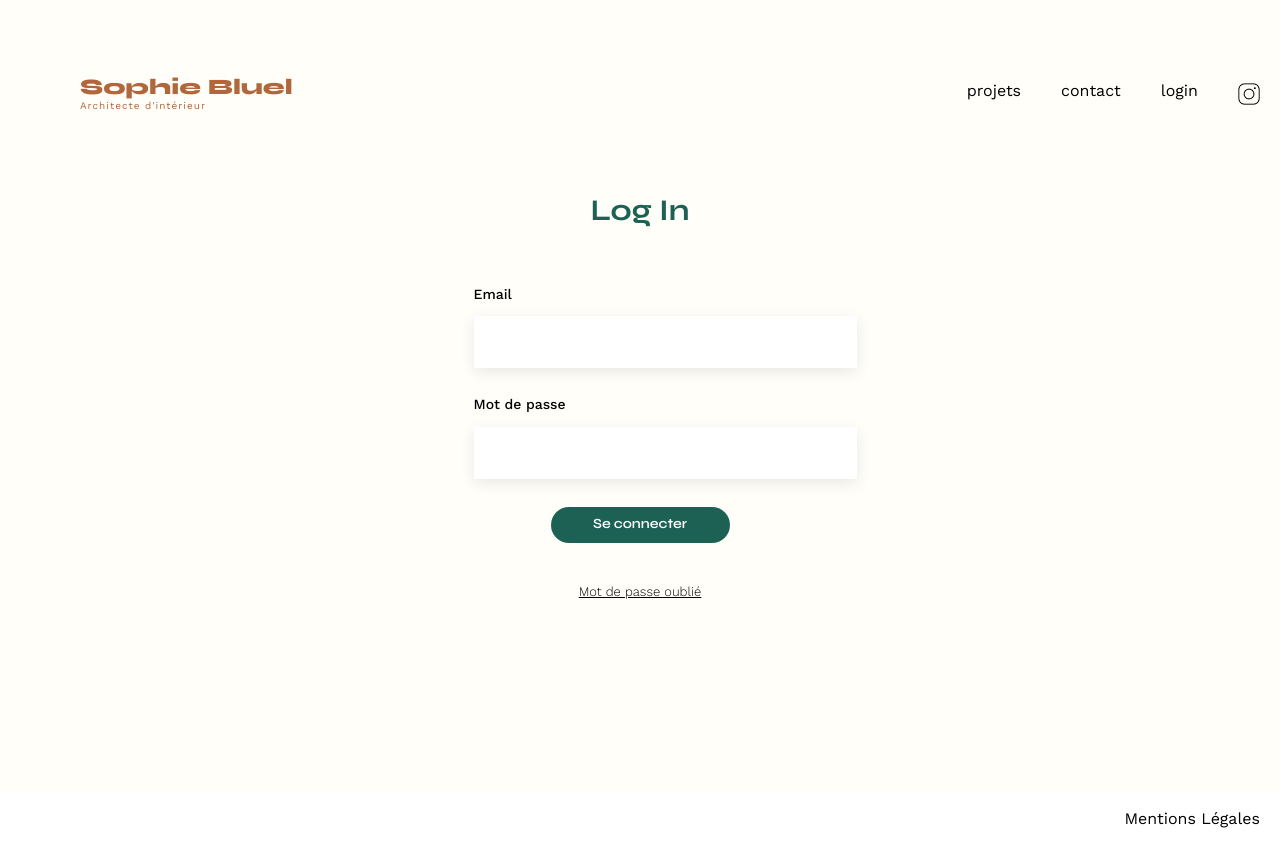
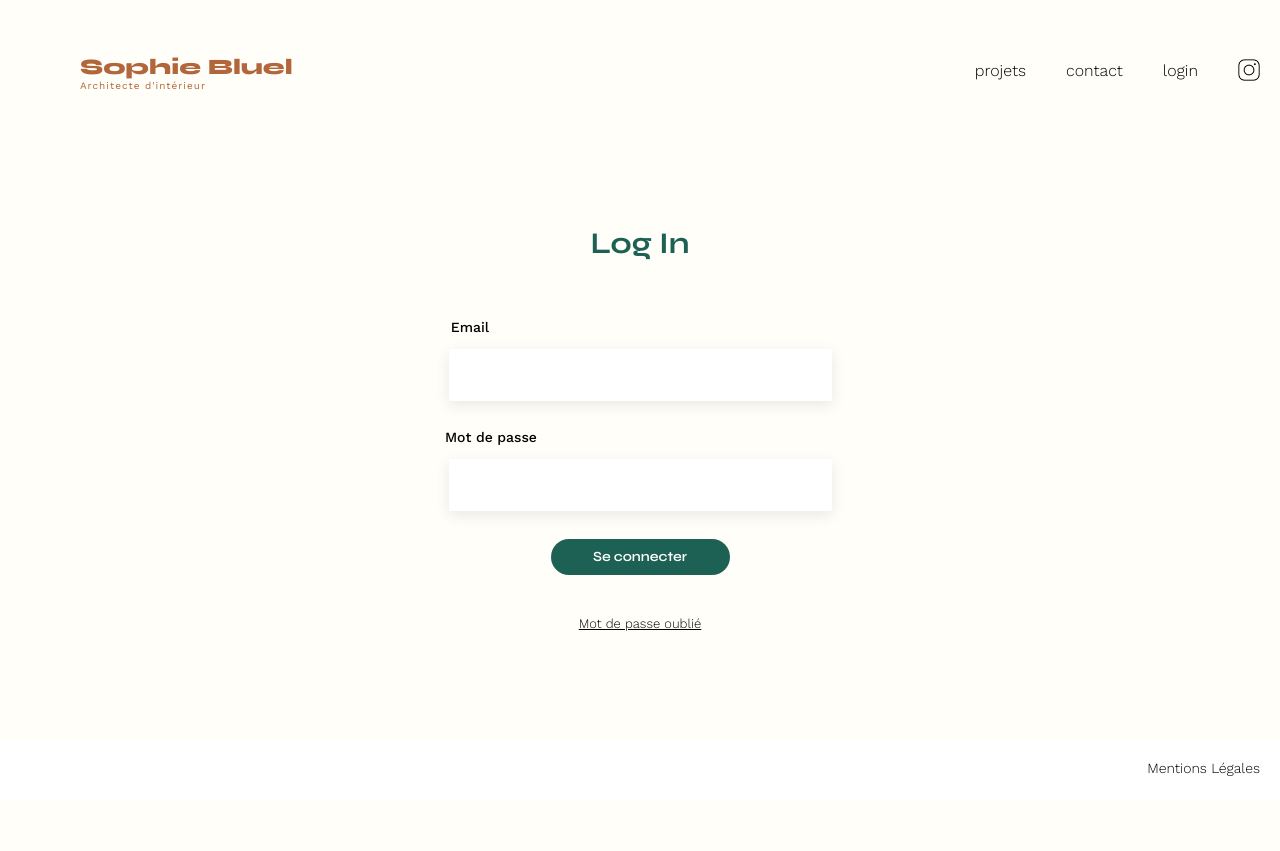
Before and after one commit to ju2dev/Portfolio-architecte, a plain HTML site: page FrontEnd/login/login.html in a window 1280 px wide. After the commit the page ends 800 px from the top, so only its background shows below. Drawn offline with nearby package versions, Linux system fonts and the light colour scheme.

Commit message:
ajustements

```diff
--- a/FrontEnd/login/style.css
+++ b/FrontEnd/login/style.css
@@ -65,15 +65,21 @@
   }
   /** end reset css**/
   body {
-	height: 100%;
+	min-height: 100vh;
 	margin: auto;
 	font-family: 'Work Sans' ;
 	font-size: 14px;
+	display: flex;
+  	flex-direction: column;
+  	min-height: 100vh;
+  	margin: 0;
   }
+
+
   header {
 	  display: flex;
 	  justify-content: space-between;
-	  margin: 50px 0;
+	  margin: 30px 0;
 	  align-items: center;
   }
   section {
@@ -109,10 +115,6 @@
   }
 
   /* Styles pour la nav */
-  nav {
-	  align-items: center;
-  }
-
   nav ul {
 	  display: flex;
 	  list-style-type: none;
@@ -125,13 +127,13 @@
 	  cursor: pointer;
 	  font-family: 'Work Sans' ;
 	  font-size: 16px;
-	  font-weight: 400;
+	  font-weight: 300;
 	  line-height: 16.42px;
 	  padding-right: 20px;
   }
 
-  li:hover {
-	font-weight: 500;
+  nav li:hover {
+	font-weight: 600;
 }
 
 /* Styles pour la section de connexion */
@@ -156,6 +158,7 @@
 	  margin-top:30px;
 	  display: flex;
 	  flex-direction: column;
+	  align-items: center;
   }
 
 /* Styles pour les champs de formulaire */
@@ -166,22 +169,27 @@
 	  cursor: pointer;
 	  font-size: 16px;
 	  width: 379px;
-	margin-left: 12vw;
   }
 
-  #contact label {
+  #contact label[for="email"] {
 	  margin: 2em 0 1em 0;
 	  font-family: 'Work Sans';
 	  font-size: 14px;
 	  font-weight: 500;
 	  line-height: 16.42px;
-	  margin-left: 12vw;
+	  margin-right: 340px;
   }
 
-  #contact textarea {
-	  border: none;
-	  box-shadow: 0px 4px 14px rgba(0, 0, 0, 0.09);
+  #contact label[for="password"] {
+	margin: 2em 0 1em 0;
+	font-family: 'Work Sans';
+	font-size: 14px;
+	font-weight: 500;
+	line-height: 16.42px;
+	margin-right: 290px;
+	width: 100px;
 }
+
 
 /* Styles pour le bouton de soumission */
   input[type="submit"]{
@@ -206,14 +214,24 @@
 	display: flex;
 	justify-content: flex-end;
 	background-color: white;
-	width: 100vw;
+	width: 100%;
 	height: 60px;
-	position: absolute;
-  	bottom: -8vh;
+	font-size: 14px;
+	font-weight: 300;
+	margin: 0;
+}
+
+footer nav ul li {
+	font-size: 14px;
+	font-weight: 300;
+  }
+
+  footer li:hover {
+	font-weight: 600;
   }
 
   footer {
-	margin-left: calc(-50vw + 50%);
+	margin-top: auto;
   }
 
   .selected {
@@ -233,19 +251,12 @@ footer {
 .mdp {
 	text-decoration: underline;
 	cursor: pointer;
-	padding-bottom: 120px;
 }
 
 /* Styles pour l'icône Instagram */
 .Insta {
     width: 22px;
 	height: 22px;
-	font-size: bold;
+	position: relative;
+	bottom: 4px;
 }
-
-/* Styles pour les petits écrans (mobiles) */
-@media (max-width: 440px) {
- nav li {
-	padding-right: 0;
-}
- }
```
Lines whose indentation alone changed are shown as unchanged.
